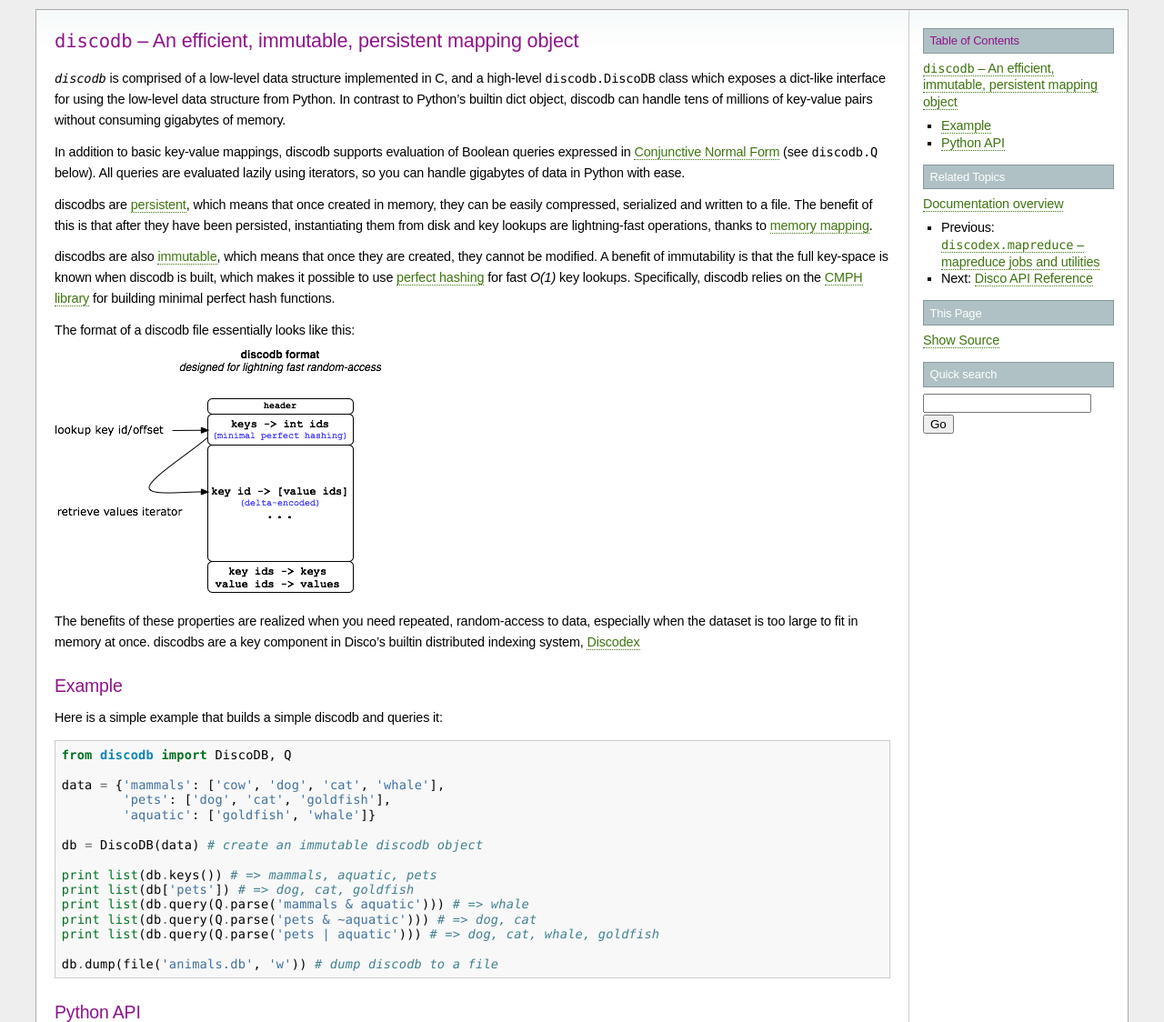
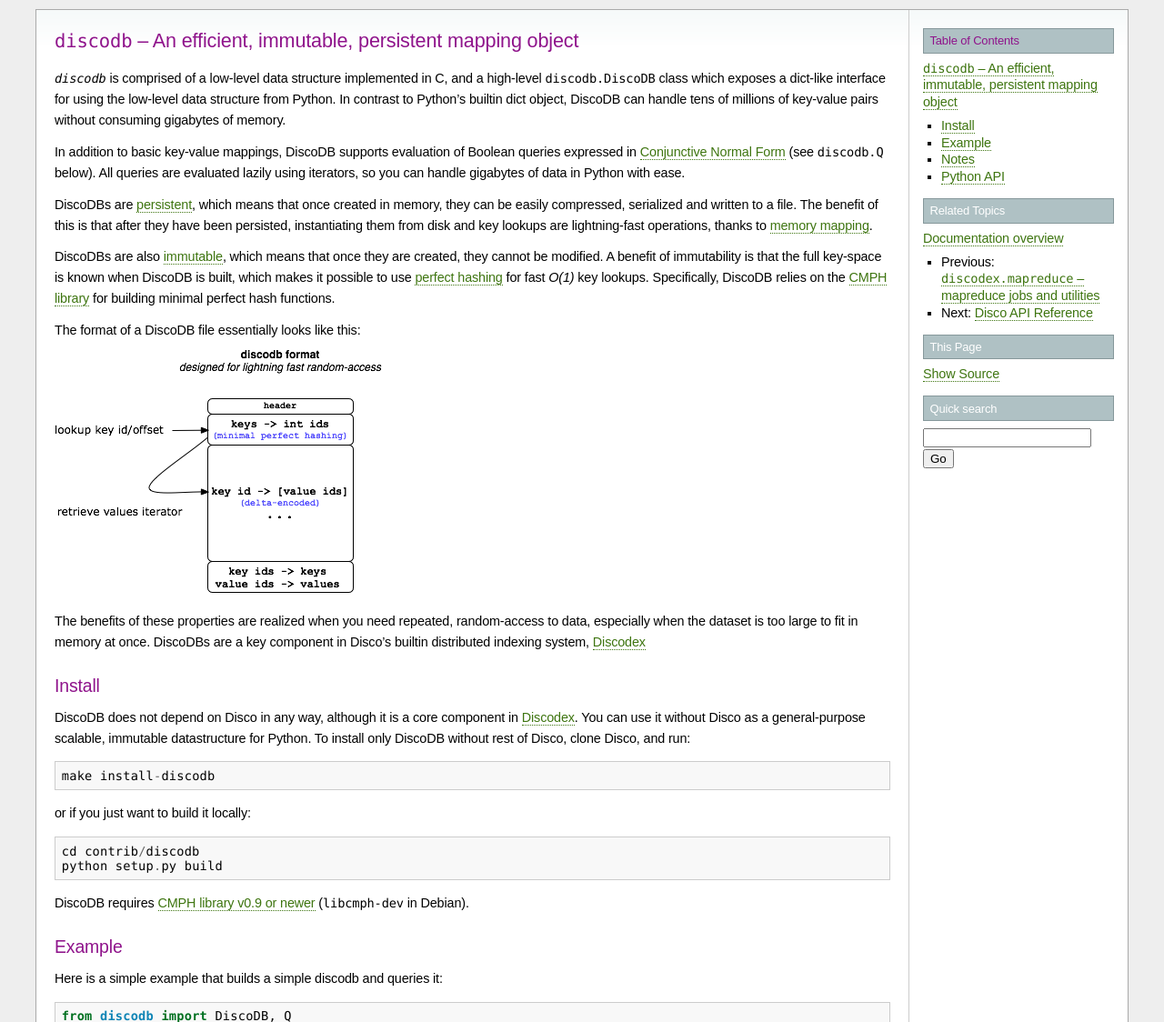
Before and after one commit to discoproject/disco, a Sphinx documentation site: the page built from doc/contrib/discodb/discodb.rst, in a window 1280 px wide and 1400 px high, cut to the strip 0-1124 px from the top of the window. Shown: the whole strip at 91% size. Built offline with Sphinx 7.4.7, drawn with Linux system fonts in a browser that asks for light colours; some of the changed text lies outside the part shown.

Commit message:
added text to discodb.rst

```diff
--- a/doc/contrib/discodb/discodb.rst
+++ b/doc/contrib/discodb/discodb.rst
@@ -3,37 +3,54 @@
 
 `discodb` is comprised of a low-level data structure implemented in C,
 and a high-level :class:`discodb.DiscoDB` class which exposes a dict-like
-interface for using the low-level data structure from Python. In contrast
-to Python's builtin dict object, discodb can handle tens of millions
-of key-value pairs without consuming gigabytes of memory.
+interface for using the low-level data structure from Python. In contrast to
+Python's builtin dict object, DiscoDB can handle tens of millions of
+key-value pairs without consuming gigabytes of memory.
 
-In addition to basic key-value mappings, discodb supports evaluation of
-Boolean queries expressed in :term:`Conjunctive Normal Form` (see :class:`discodb.Q`
-below). All queries are evaluated lazily using iterators, so you can handle
-gigabytes of data in Python with ease.
+In addition to basic key-value mappings, DiscoDB supports evaluation of
+Boolean queries expressed in :term:`Conjunctive Normal Form` (see
+:class:`discodb.Q` below). All queries are evaluated lazily using iterators,
+so you can handle gigabytes of data in Python with ease.
 
-discodbs are :term:`persistent`, which means that once created in memory,
-they can be easily compressed, serialized and written to a file.
-The benefit of this is that after they have been persisted,
-instantiating them from disk and key lookups are lightning-fast operations,
-thanks to `memory mapping <http://en.wikipedia.org/wiki/Memory-mapped_file>`_.
+DiscoDBs are :term:`persistent`, which means that once created in memory,
+they can be easily compressed, serialized and written to a file.  The benefit
+of this is that after they have been persisted, instantiating them from disk
+and key lookups are lightning-fast operations, thanks to `memory mapping
+<http://en.wikipedia.org/wiki/Memory-mapped_file>`_.
 
-discodbs are also :term:`immutable`, which means that once they are created,
-they cannot be modified. A benefit of immutability is that the full
-key-space is known when discodb is built, which makes it possible to use
-`perfect hashing <http://en.wikipedia.org/wiki/Perfect_hash_function>`_ for
-fast *O(1)* key lookups. Specifically, discodb relies on the `CMPH library
+DiscoDBs are also :term:`immutable`, which means that once they are created,
+they cannot be modified. A benefit of immutability is that the full key-space
+is known when DiscoDB is built, which makes it possible to use `perfect
+hashing <http://en.wikipedia.org/wiki/Perfect_hash_function>`_ for fast
+*O(1)* key lookups. Specifically, DiscoDB relies on the `CMPH library
 <http://cmph.sourceforge.net/>`_ for building minimal perfect hash functions.
 
-The format of a discodb file essentially looks like this:
+The format of a DiscoDB file essentially looks like this:
 
 .. image:: images/discodb_format.png
 
 The benefits of these properties are realized when you need repeated,
-random-access to data, especially when the dataset is too large to fit
-in memory at once.
-discodbs are a key component in Disco's builtin distributed indexing system,
-:ref:`discodex`
+random-access to data, especially when the dataset is too large to fit in
+memory at once. DiscoDBs are a key component in Disco's builtin distributed
+indexing system, :ref:`discodex`
+
+Install
+-------
+
+DiscoDB does not depend on Disco in any way, although it is a core
+component in :ref:`discodex`. You can use it without Disco as a general-purpose
+scalable, immutable datastructure for Python. To install only DiscoDB without
+rest of Disco, clone Disco, and run::
+
+    make install-discodb
+
+or if you just want to build it locally::
+
+    cd contrib/discodb
+    python setup.py build
+
+DiscoDB requires `CMPH library v0.9 or newer
+<http://cmph.sourceforge.net/>`_ (``libcmph-dev`` in Debian).
 
 Example
 -------
@@ -56,6 +73,46 @@
 
     db.dump(file('animals.db', 'w')) # dump discodb to a file
 
+Notes
+-----
+
+- DiscoDB stores only one copy of each unique value. Thus using the same
+  value multiple times is very cheap. Applications should utilize this feature
+  to maximize space and time efficiency.
+
+- Value lists can be empty, in which case DiscoDB becomes an efficient set
+  data structure.
+
+- Keys and values can be arbitrary byte sequences or strings (see size limitations
+  below). For instance, you can save a serialized DiscoDB, as produced by
+  :meth:`discodb.DiscoDB.dumps`, in another DiscoDB to build a tree of
+  DiscoDBs!
+
+- If any of the keys contains duplicate values, the whole DiscoDB is tagged to
+  contain `multisets <http://en.wikipedia.org/wiki/Multiset>`_. In the multiset
+  mode :meth:`discodb.DiscoDB.query` is not available, as it is not clear
+  currently how duplicate values should be handled in queries. However, looking up a
+  single key works as usual, so applications can freely utilize the multiset
+  feature (which is very efficient, as noted above) if complex queries are not needed.
+
+- As usual with key-value mappings, keys need to be unique. If the iterator
+  given to the DiscoDB constructor accidentally contains duplicate keys,
+  DiscoDB cannot be built correctly. Currently no exception is thrown if input
+  contains duplicate keys, as keeping track of them would be computationally expensive.
+
+- A single DiscoDB object has the following limitations:
+    - Maximum number of keys, 2\ :sup:`32`
+    - Maximum number of unique values, 2\ :sup:`32`
+    - Maximum number of values, 2\ :sup:`64`
+    - Maximum size of a key/value, 2\ :sup:`32` bytes (4G)
+    - Maximum size of a DiscoDB object, 2\ :sup:`64` bytes
+
+  In many cases it makes sense to have several (distributed) small or
+  medium-size DiscoDBs with millions of keys at most, as created by
+  :ref:`discodex`, instead of having a single DiscoDB with hundreds
+  of millions of keys and values, although it is technically possible.
+  Run your own benchmarks to find the optimal size for your application.
+
 Python API
 ----------
 
```
